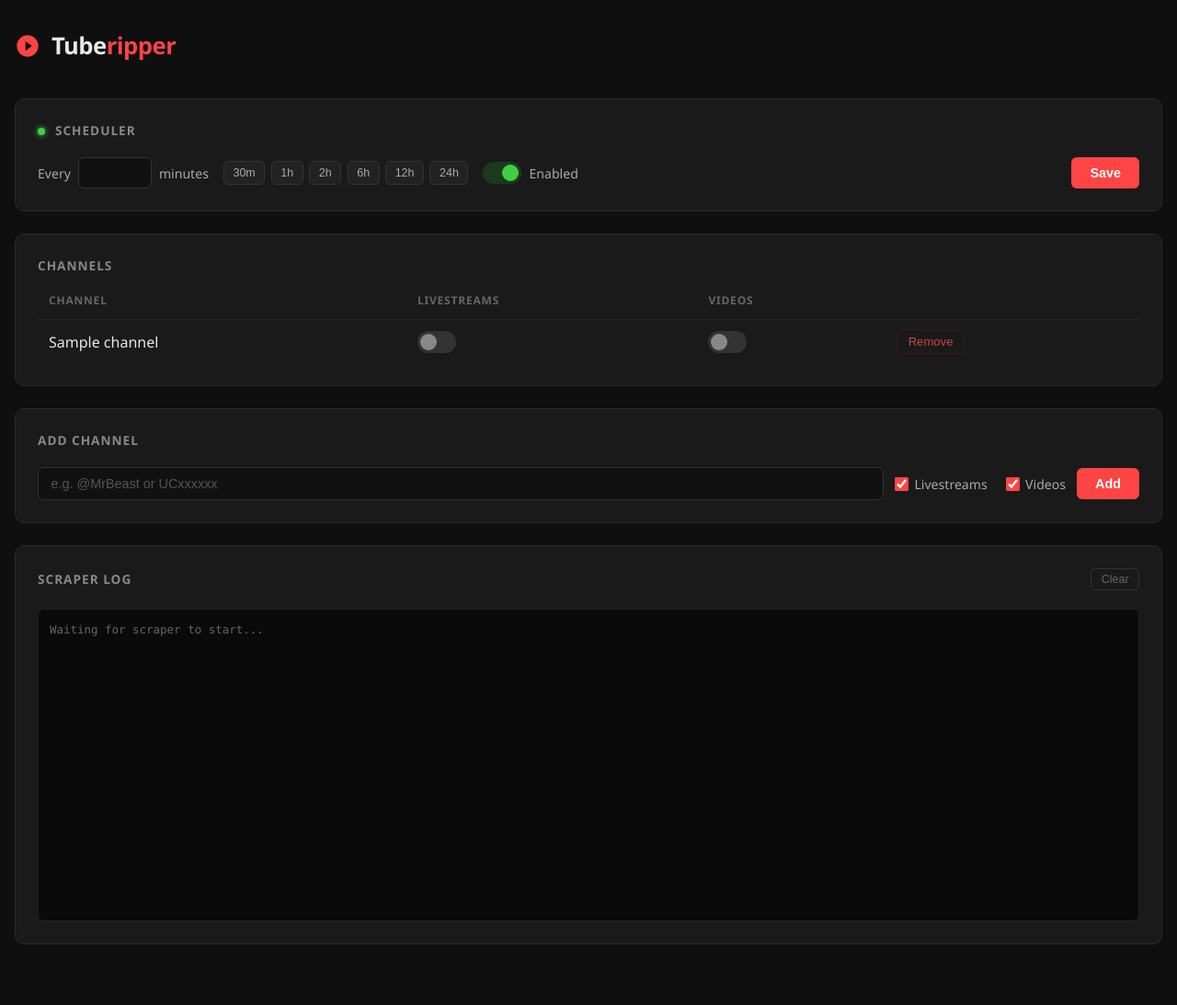
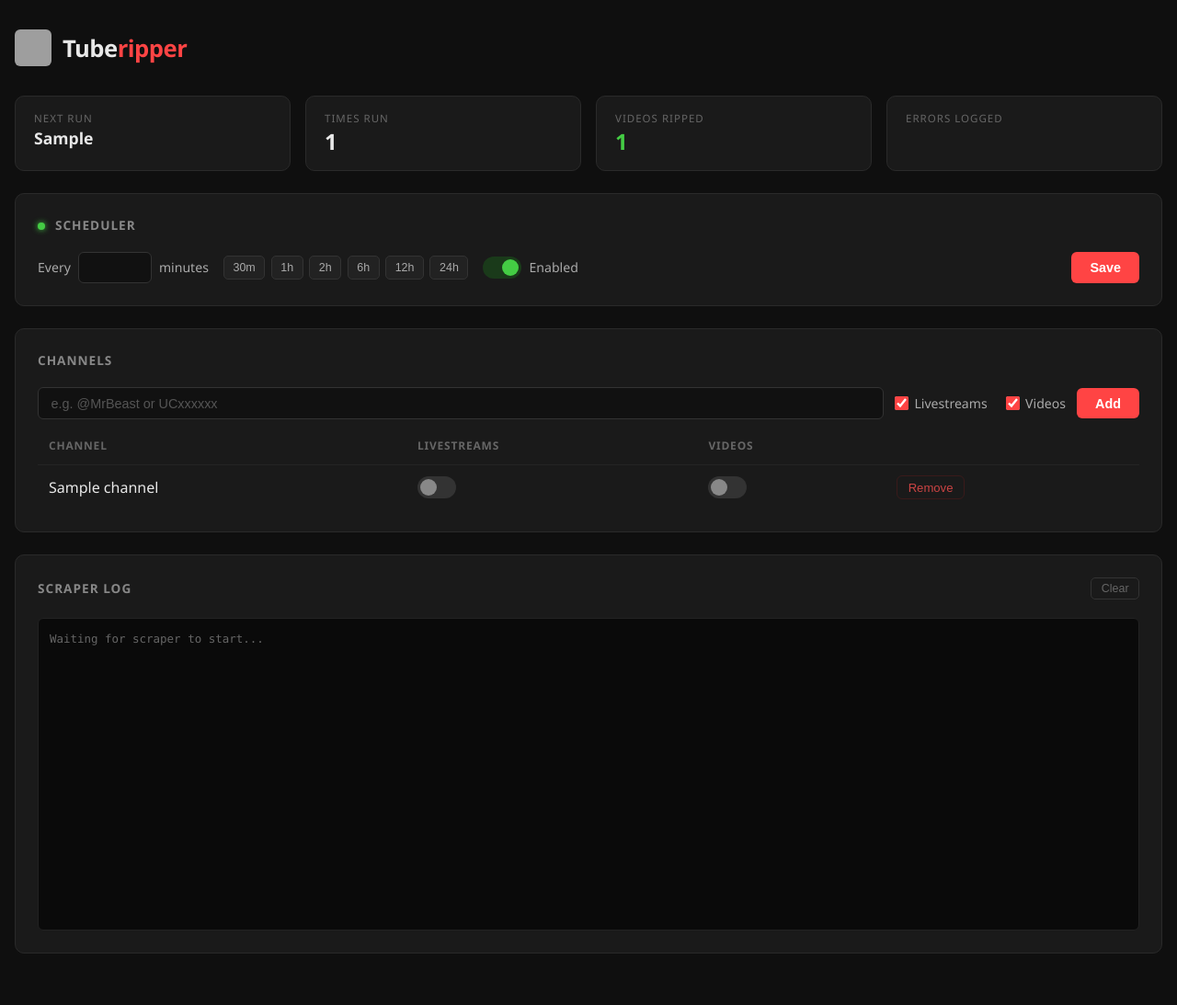
Before and after one commit to iliasch-dev/tuberipper, a Flask app: template webapp/templates/index.html in a window 1280 px wide. Shown: the whole page at 92% size. Before the commit the page ends 1027 px from the top, so only its background shows below. Run offline with Flask 3, Linux system fonts and the light colour scheme; the template is opened without the code that fills it: most values are stand-ins (such as "Sample title", 1, 10 or a date in 2020); some libraries are stand-ins or nearby versions; grey boxes are pictures that could not be loaded.

Commit message:
add stats dashboard, clean error messages, merge channel UI sections - webapp: stats row (next run, times run, videos ripped, errors logged) - webapp: merge Add Channel + Channels cards into single section - webapp: replace SVG logo with project logo from README - scraper: track run_count and last_run_at in schedule table - scraper: clean_error() strips Selenium stacktraces from all log output - scraper: guard against None video_id before URL construction - db: migrate schedule table to add run_count/last_run_at columns

```diff
--- a/docker-compose.yml
+++ b/docker-compose.yml
@@ -28,7 +28,7 @@ services:
       DB_HOST: db
       LOG_PATH: /app/logs/tuberipper.log
     volumes:
-      - logs:/app/logs
+      - ./logs:/app/logs
     restart: unless-stopped
 
   scraper:
@@ -38,15 +38,15 @@ services:
         condition: service_healthy
     environment:
       LOG_PATH: /app/logs/tuberipper.log
+      TZ: Europe/Athens
     volumes:
       - ./config.json:/app/config.json:ro
       - ./cookies:/app/cookies
       - ./screencap:/app/screencap
+      - ./logs:/app/logs
       - rips:/media/chronalis/tuberipper
-      - logs:/app/logs
     restart: unless-stopped
 
 volumes:
   pgdata:
   rips:
-  logs:
--- a/requirements.txt
+++ b/requirements.txt
@@ -1,5 +1,5 @@
 selenium
-Image
+pillow
 requests
 emoji
 psycopg2-binary
@@ -7,3 +7,4 @@ yt-dlp
 ffmpeg
 eyed3
 apscheduler
+pytube
--- a/scraper/utils.py
+++ b/scraper/utils.py
@@ -20,6 +20,12 @@ import unicodedata
 PUSHOVER_API_URL = "https://api.pushover.net/1/messages.json"
 PUSHOVER_API_TOKEN = "REDACTED_API_TOKEN"
 PUSHOVER_USER_KEY = "REDACTED_USER_KEY"
+
+def clean_error(e):
+    """Return a single-line error summary, stripping Selenium's verbose Stacktrace block."""
+    msg = str(e).split('\nStacktrace:')[0].strip()
+    return f"{type(e).__name__}: {msg}" if msg else type(e).__name__
+
 
 def load_config(filename):
     with open(filename, "r") as file:
--- a/webapp/app.py
+++ b/webapp/app.py
@@ -2,6 +2,7 @@ from flask import Flask, render_template, request, redirect, url_for, flash, Res
 import psycopg2
 import subprocess
 import os
+from datetime import datetime, timedelta
 
 app = Flask(__name__)
 app.secret_key = os.environ.get('SECRET_KEY', 'tuberipper-dev-secret')
@@ -32,9 +33,13 @@ def ensure_tables():
         CREATE TABLE IF NOT EXISTS schedule (
             id INTEGER PRIMARY KEY DEFAULT 1,
             interval_minutes INTEGER NOT NULL DEFAULT 60,
-            enabled BOOLEAN NOT NULL DEFAULT TRUE
+            enabled BOOLEAN NOT NULL DEFAULT TRUE,
+            run_count INTEGER NOT NULL DEFAULT 0,
+            last_run_at TIMESTAMP
         )
     """)
+    cur.execute("ALTER TABLE schedule ADD COLUMN IF NOT EXISTS run_count INTEGER NOT NULL DEFAULT 0")
+    cur.execute("ALTER TABLE schedule ADD COLUMN IF NOT EXISTS last_run_at TIMESTAMP")
     cur.execute("""
         INSERT INTO schedule (id, interval_minutes, enabled) VALUES (1, 60, TRUE)
         ON CONFLICT (id) DO NOTHING
@@ -44,17 +49,49 @@ def ensure_tables():
     conn.close()
 
 
+def _count_log_errors():
+    log_path = os.environ.get('LOG_PATH', 'tuberipper.log')
+    count = 0
+    try:
+        if os.path.exists(log_path):
+            with open(log_path, 'r', errors='ignore') as f:
+                for line in f:
+                    if ' ERROR' in line:
+                        count += 1
+    except OSError:
+        pass
+    return count
+
+
 @app.route('/')
 def index():
     conn = get_db()
     cur = conn.cursor()
     cur.execute("SELECT id, channel, scrap_streams, scrap_videos FROM channels ORDER BY id")
     channels = cur.fetchall()
-    cur.execute("SELECT interval_minutes, enabled FROM schedule WHERE id = 1")
+    cur.execute("SELECT interval_minutes, enabled, run_count, last_run_at FROM schedule WHERE id = 1")
     schedule = cur.fetchone()
+    cur.execute("SELECT COUNT(*) FROM rips")
+    total_rips = cur.fetchone()[0]
     cur.close()
     conn.close()
-    return render_template('index.html', channels=channels, schedule=schedule)
+
+    next_fire = None
+    if schedule and schedule[1] and schedule[3]:
+        nf = schedule[3] + timedelta(minutes=schedule[0])
+        if nf > datetime.utcnow():
+            next_fire = nf.strftime('%H:%M:%S')
+        else:
+            next_fire = 'Soon'
+
+    stats = {
+        'next_fire': next_fire or ('Disabled' if schedule and not schedule[1] else 'Soon'),
+        'run_count': schedule[2] if schedule else 0,
+        'total_rips': total_rips,
+        'error_count': _count_log_errors(),
+    }
+
+    return render_template('index.html', channels=channels, schedule=schedule, stats=stats)
 
 
 @app.route('/add', methods=['POST'])
--- a/webapp/templates/index.html
+++ b/webapp/templates/index.html
@@ -19,7 +19,7 @@
       display: flex;
       align-items: center;
       gap: 0.75rem;
-      margin-bottom: 2.5rem;
+      margin-bottom: 2rem;
     }
 
     header h1 {
@@ -29,6 +29,45 @@
     }
 
     header h1 span { color: #ff4444; }
+
+    /* Stats row */
+    .stats-row {
+      display: grid;
+      grid-template-columns: repeat(4, 1fr);
+      gap: 1rem;
+      margin-bottom: 1.5rem;
+    }
+
+    @media (max-width: 700px) {
+      .stats-row { grid-template-columns: repeat(2, 1fr); }
+    }
+
+    .stat-card {
+      background: #1a1a1a;
+      border: 1px solid #2a2a2a;
+      border-radius: 10px;
+      padding: 1rem 1.25rem;
+      display: flex;
+      flex-direction: column;
+      gap: 0.25rem;
+    }
+
+    .stat-label {
+      font-size: 0.72rem;
+      text-transform: uppercase;
+      letter-spacing: 1px;
+      color: #666;
+    }
+
+    .stat-value {
+      font-size: 1.5rem;
+      font-weight: 700;
+      color: #e8e8e8;
+      line-height: 1.2;
+    }
+
+    .stat-card.errors .stat-value { color: #ff4444; }
+    .stat-card.rips  .stat-value  { color: #44cc44; }
 
     .card {
       background: #1a1a1a;
@@ -325,11 +364,30 @@
 <body>
 
   <header>
-    <svg width="28" height="28" viewBox="0 0 24 24" fill="#ff4444">
-      <path d="M12 2C6.48 2 2 6.48 2 12s4.48 10 10 10 10-4.48 10-10S17.52 2 12 2zm-2 14.5v-9l6 4.5-6 4.5z"/>
-    </svg>
+    <img src="https://github.com/user-attachments/assets/919c7d97-831c-4b2f-8163-8cef67cd18b3"
+         width="40" height="40" alt="Tuberipper logo" style="border-radius:6px; flex-shrink:0;">
     <h1>Tube<span>ripper</span></h1>
   </header>
+
+  <!-- Stats -->
+  <div class="stats-row">
+    <div class="stat-card">
+      <span class="stat-label">Next Run</span>
+      <span class="stat-value" style="font-size:1.1rem;">{{ stats.next_fire }}</span>
+    </div>
+    <div class="stat-card">
+      <span class="stat-label">Times Run</span>
+      <span class="stat-value">{{ stats.run_count }}</span>
+    </div>
+    <div class="stat-card rips">
+      <span class="stat-label">Videos Ripped</span>
+      <span class="stat-value">{{ stats.total_rips }}</span>
+    </div>
+    <div class="stat-card errors">
+      <span class="stat-label">Errors Logged</span>
+      <span class="stat-value">{{ stats.error_count }}</span>
+    </div>
+  </div>
 
   {% for msg in get_flashed_messages() %}
     <div class="flash">{{ msg }}</div>
@@ -367,9 +425,20 @@
     </form>
   </div>
 
-  <!-- Channel list -->
+  <!-- Channels -->
   <div class="card">
     <h2>Channels</h2>
+
+    <!-- Add form -->
+    <form class="add-form" method="POST" action="/add" style="margin-bottom:1.25rem;">
+      <input type="text" name="channel" placeholder="e.g. @MrBeast or UCxxxxxx" required>
+      <div class="checks">
+        <label><input type="checkbox" name="scrap_streams" checked> Livestreams</label>
+        <label><input type="checkbox" name="scrap_videos" checked> Videos</label>
+      </div>
+      <button class="btn-add" type="submit">Add</button>
+    </form>
+
     {% if channels %}
     <table>
       <thead>
@@ -427,21 +496,8 @@
       </tbody>
     </table>
     {% else %}
-      <p class="empty-state">No channels yet — add one below.</p>
+      <p class="empty-state">No channels yet.</p>
     {% endif %}
-  </div>
-
-  <!-- Add channel -->
-  <div class="card">
-    <h2>Add Channel</h2>
-    <form class="add-form" method="POST" action="/add">
-      <input type="text" name="channel" placeholder="e.g. @MrBeast or UCxxxxxx" required>
-      <div class="checks">
-        <label><input type="checkbox" name="scrap_streams" checked> Livestreams</label>
-        <label><input type="checkbox" name="scrap_videos" checked> Videos</label>
-      </div>
-      <button class="btn-add" type="submit">Add</button>
-    </form>
   </div>
 
   <!-- Log viewer -->
```
Also changed, not shown: scraper/db_client.py (+28 -3 lines), scraper/main.py (+10 -3 lines), scraper/page_objects/actions_youtube.py (+7 -3 lines), scraper/page_objects/home_page.py (+28 -20 lines), 1 other file.
